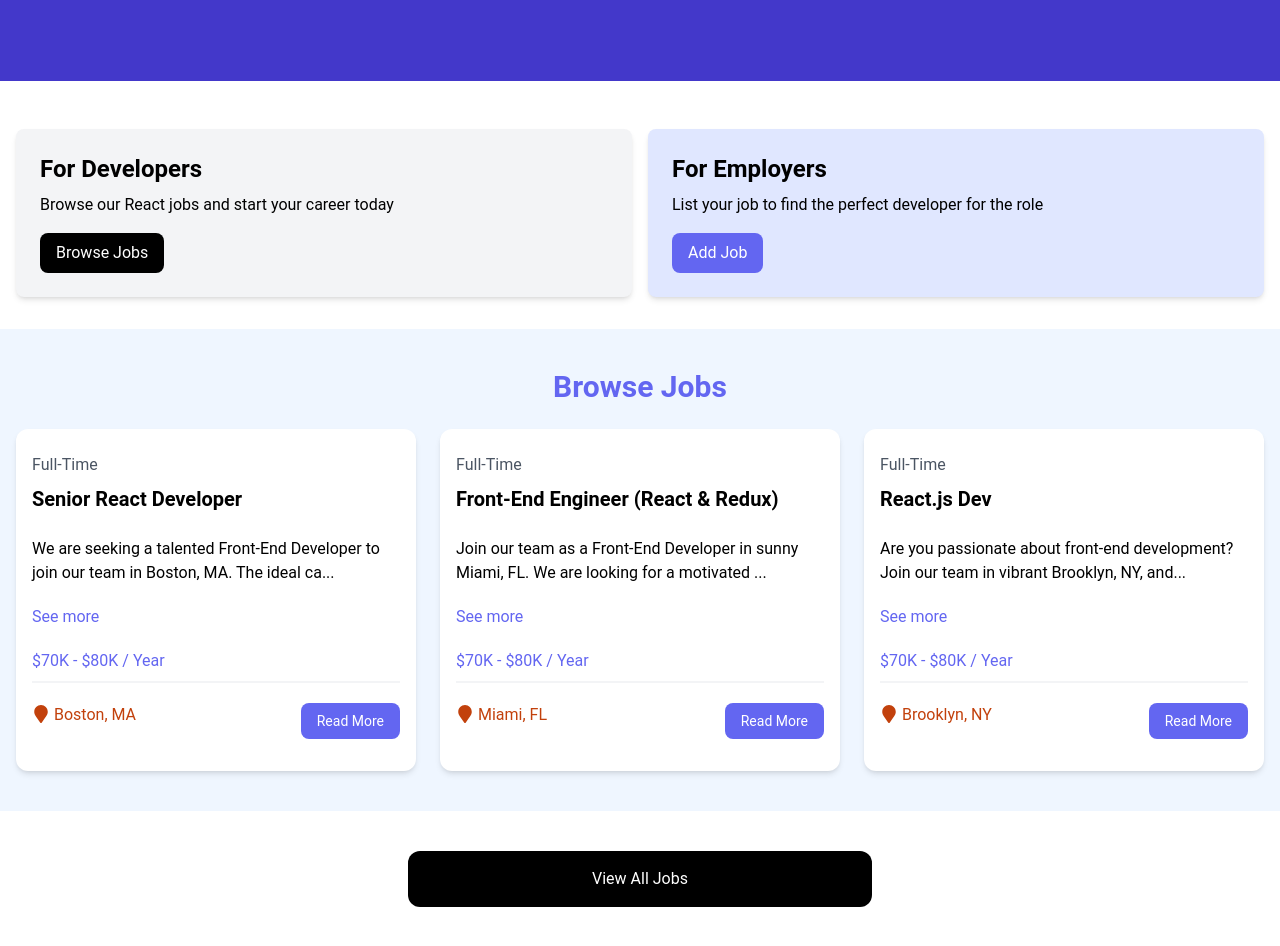
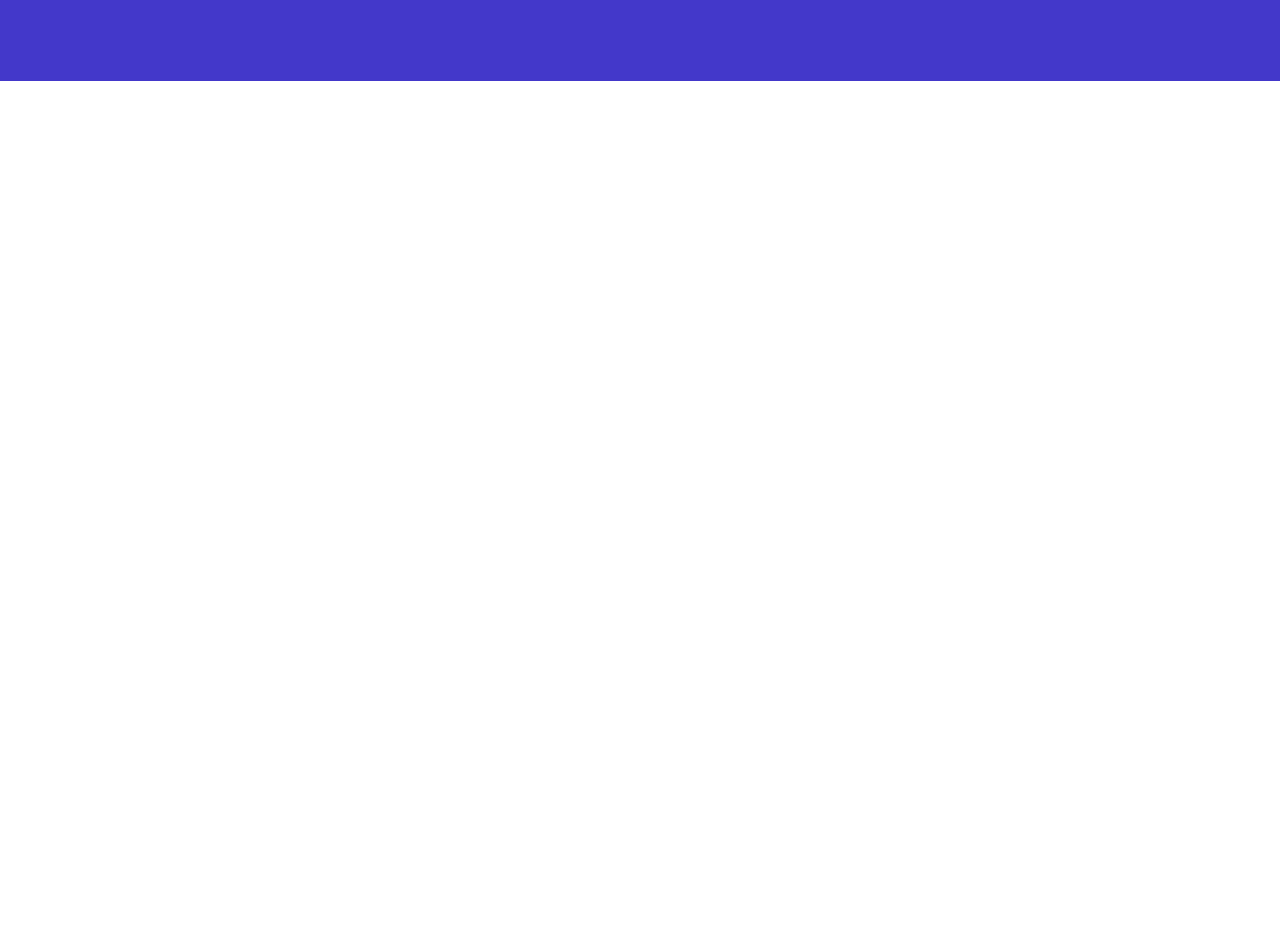
Before and after one commit to Lits00/React-Jobs, a React (Vite) app: page / in a window 1280 px wide. Shown: the part 280-1226 px from the top of the page. After the commit the page ends 800 px from the top, so only its background shows below. Built offline with nearby package versions, Linux system fonts and the light colour scheme.

Commit message:
Installed react-router-dom and refactored file format

```diff
--- a/package.json
+++ b/package.json
@@ -12,7 +12,8 @@
   "dependencies": {
     "react": "^18.3.1",
     "react-dom": "^18.3.1",
-    "react-icons": "^5.3.0"
+    "react-icons": "^5.3.0",
+    "react-router-dom": "^7.0.1"
   },
   "devDependencies": {
     "@eslint/js": "^9.15.0",
--- a/src/App.jsx
+++ b/src/App.jsx
@@ -1,19 +1,22 @@
-import Navbar from "./components/Navbar"
-import Hero from "./components/Hero"
-import HomeCards from "./components/HomeCards"
-import JobListings from "./components/JobListings"
-import ViewAllJobs from "./components/ViewAllJobs"
+import {
+  Route,
+  createBrowserRouter,
+  createRoutesFromElements,
+  RouterProvider,
+} from "react-router-dom";
+import HomePage from "./pages/HomePage";
+import MainLayout from "./layouts/MainLayout";
+
+const router = createBrowserRouter(
+  createRoutesFromElements(
+    <Route path="/" element={<MainLayout />}>
+      <Route index element={<HomePage />} />
+    </Route>
+  )
+);
 
 const App = () => {
-  return (
-    <>
-      <Navbar />
-      <Hero />
-      <HomeCards />
-      <JobListings />
-      <ViewAllJobs />
-    </>
-  )
-}
+  return <RouterProvider router={router} />;
+};
 
-export default App
+export default App;
--- /dev/null
+++ b/src/layouts/MainLayout.jsx
@@ -0,0 +1,13 @@
+import { Outlet } from "react-router-dom";
+import Navbar from "../components/Navbar";
+
+const MainLayout = () => {
+  return (
+    <>
+      <Navbar />
+      <Outlet />
+    </>
+  );
+};
+
+export default MainLayout;
--- /dev/null
+++ b/src/pages/HomePage.jsx
@@ -0,0 +1,11 @@
+import Hero from "../components/Hero";
+
+const HomePage = () => {
+  return (
+    <>
+      <Hero />
+    </>
+  );
+};
+
+export default HomePage;
```
Also changed, not shown: 1 other file (tests, documents, lock files or other folders).
